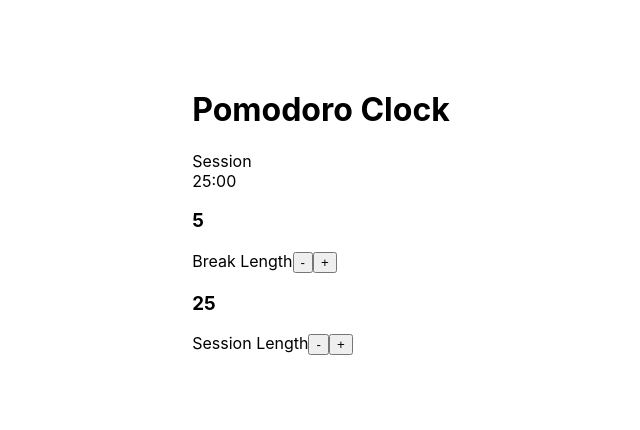
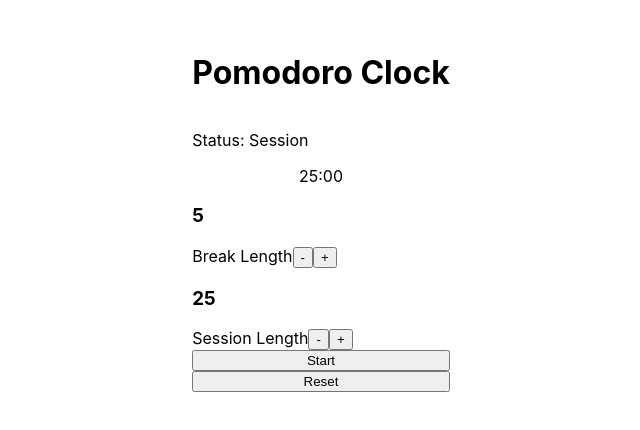
Before and after one commit to AndrewZamora/freeCodeCampProjects, a React (Create React App) app in the folder pomodoro-clock/: page / in a window 1280 px wide. Shown: the part 188-618 px from the top of the page, without its empty margins (319-959 px from the left). Built offline with nearby package versions, Linux system fonts and the light colour scheme.

Commit message:
Fixed increment and decrement

```diff
--- a/pomodoro-clock/src/App.js
+++ b/pomodoro-clock/src/App.js
@@ -8,12 +8,12 @@ class App extends Component {
   constructor(props) {
     super(props)
     this.state = {
-      breakLength: 5,
-      sessionLength: 25,
+      breakLength: 300000,
+      sessionLength: 1500000,
       status: "Session",
       interval: '',
       switchTime: false,
-      timer: 3600000,
+      timer: 1500000,
       initialized: false,
       start: false
     };
@@ -62,7 +62,10 @@ class App extends Component {
     clearInterval(this.state.interval);
     this.setState(({
       interval: '',
-      timer: 1500000
+      timer: 1500000,
+      breakLength: 300000,
+      sessionLength: 1500000,
+      status: "Session"
     }));
   }
   handleSessionInput = input => {
@@ -77,26 +80,42 @@ class App extends Component {
       breakLength: input.value * 60000
     }));
   }
+  increment = length => {
+    if (this.state[length] < 3600000) {
+      this.setState(prevState => ({
+        [length]: prevState[length] + 60000
+      }));
+    }
+  }
+  decrement = length => {
+    if (this.state[length] > 60000) {
+      this.setState(prevState => ({
+        [length]: prevState[length] - 60000
+      }));
+    }
+  }
   render() {
     return (
       <div style={styles.container}>
         <h1>Pomodoro Clock</h1>
         <div>
-          <label htmlFor="" id="timer-label">{this.state.status}</label>
-          <div id="time-left">25:00</div>
+          <p>Status: <span id="timer-label">{this.state.status}</span></p>
+          <Clock time={this.state.timer} />
         </div>
         <div>
-          <h3  id="break-length">{this.state.breakLength}</h3>
+          <h3 id="break-length">{this.state.breakLength / 60000}</h3>
           <label htmlFor="" id="break-label">Break Length</label>
-          <button id="break-decrement">-</button>
-          <button id="break-increment">+</button>
+          <button id="break-decrement" onClick={() => this.decrement("breakLength")}>-</button>
+          <button id="break-increment" onClick={() => this.increment("breakLength")}>+</button>
         </div>
         <div>
-          <h3  id="session-length">{this.state.sessionLength}</h3>
+          <h3 id="session-length">{this.state.sessionLength / 60000}</h3>
           <label htmlFor="" id="session-label">Session Length</label>
-          <button id="session-decrement">-</button>
-          <button id="session-increment">+</button>
+          <button id="session-decrement" onClick={() => this.decrement("sessionLength")}>-</button>
+          <button id="session-increment" onClick={() => this.increment("sessionLength")}>+</button>
         </div>
+        <button id="start_stop" onClick={() => this.start() }> {this.state.start ? "Pause" : "Start"}</button>
+        <button id="reset" onClick={() => this.reset()}>Reset</button>
         {/* <Label id={`timer-label`}>Session</Label>
         <Clock time={this.state.timer} />
         <div style={styles.inputContainer}>
--- a/pomodoro-clock/src/components/Clock.js
+++ b/pomodoro-clock/src/components/Clock.js
@@ -2,12 +2,12 @@ import React, { Component } from 'react';
 
 class Clock extends Component {
     formatTime = (milSec) => {
-       return new Date(milSec).toISOString().substr(14, 5);
+        return new Date(milSec).toISOString().substr(14, 5);
     }
     render() {
         return (
             <div style={{ textAlign: 'center' }} id="time-left">
-                {this.formatTime(this.props.time)}
+                {`${this.formatTime(this.props.time)}`}
             </div>
         );
     }
```
